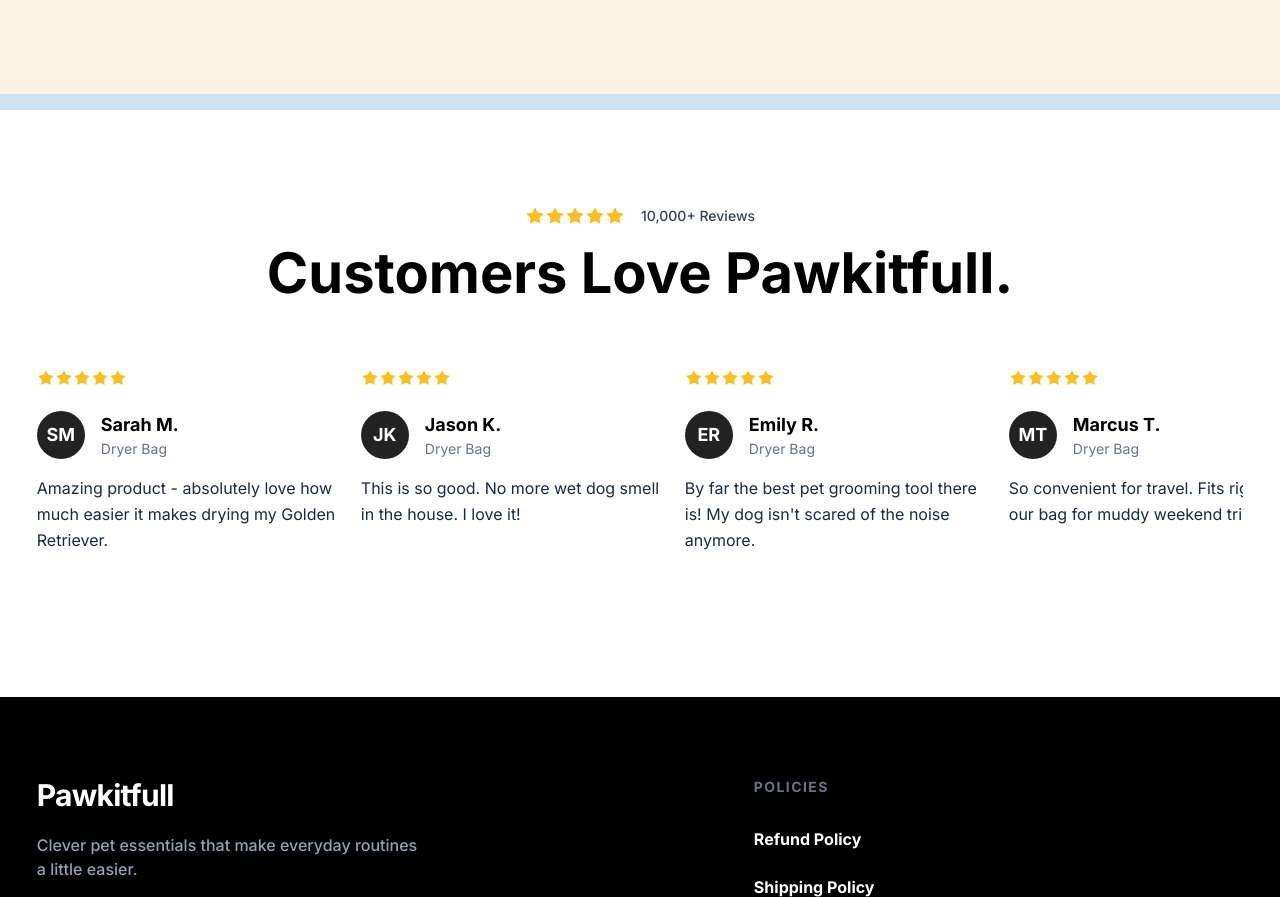
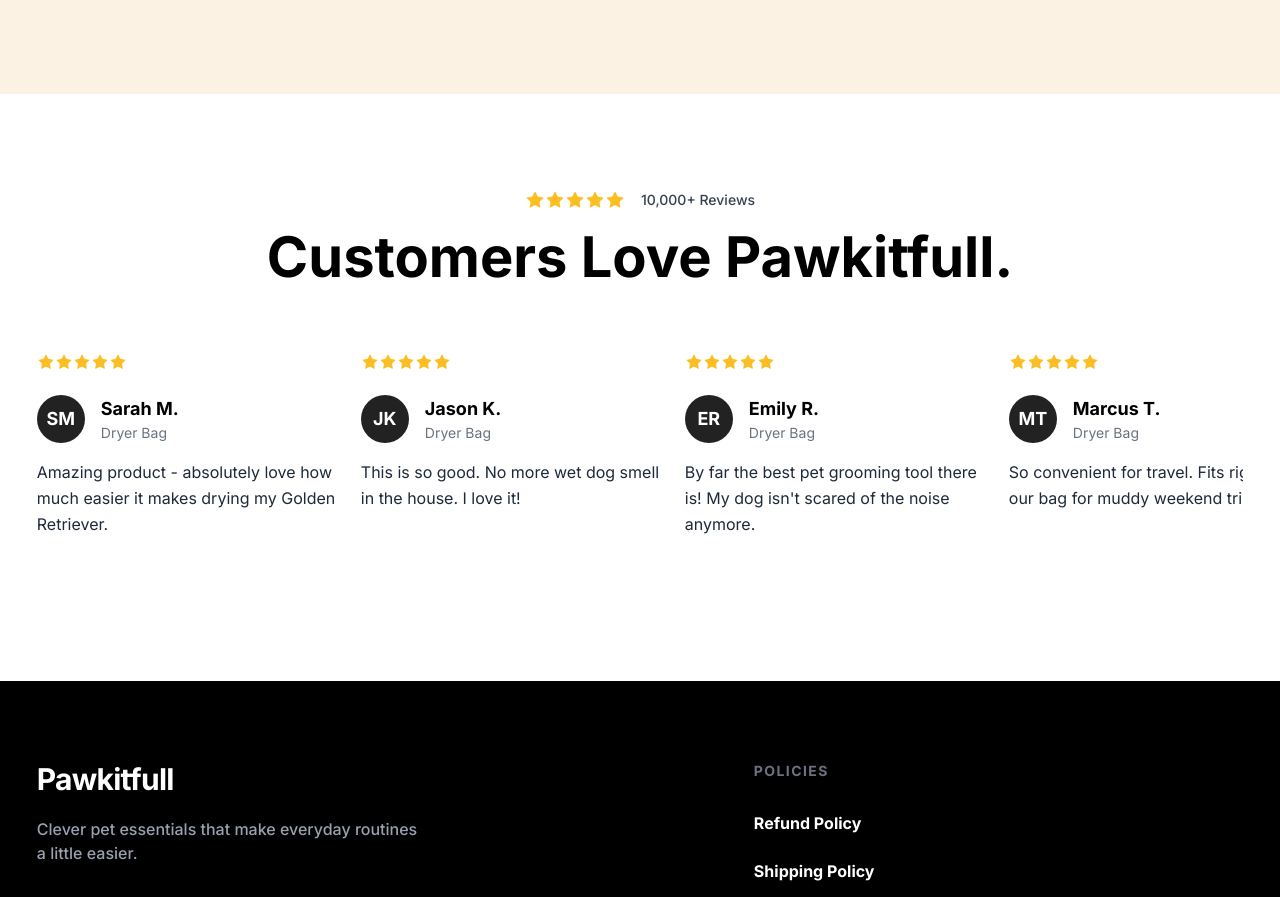
Before and after one commit to pawkitfull-boop/dropship, a Next.js app: page / in a window 1280 px wide. Shown: the part 3608-4505 px from the top of the page. Built offline with nearby package versions, Linux system fonts and the light colour scheme; no server answers.

Commit message:
style: remove blue border above reviews section

```diff
--- a/components/sections/perfect-reviews.tsx
+++ b/components/sections/perfect-reviews.tsx
@@ -32,7 +32,7 @@
 
 export function PerfectReviews() {
   return (
-    <section className="w-full bg-white px-gutter py-16 md:py-24 overflow-hidden relative border-t-[16px] border-[#cde4f0]">
+    <section className="w-full bg-white px-gutter py-16 md:py-24 overflow-hidden relative">
       <div className="mx-auto max-w-[88rem] flex flex-col items-center">
 
         {/* Reviews Header */}
```
